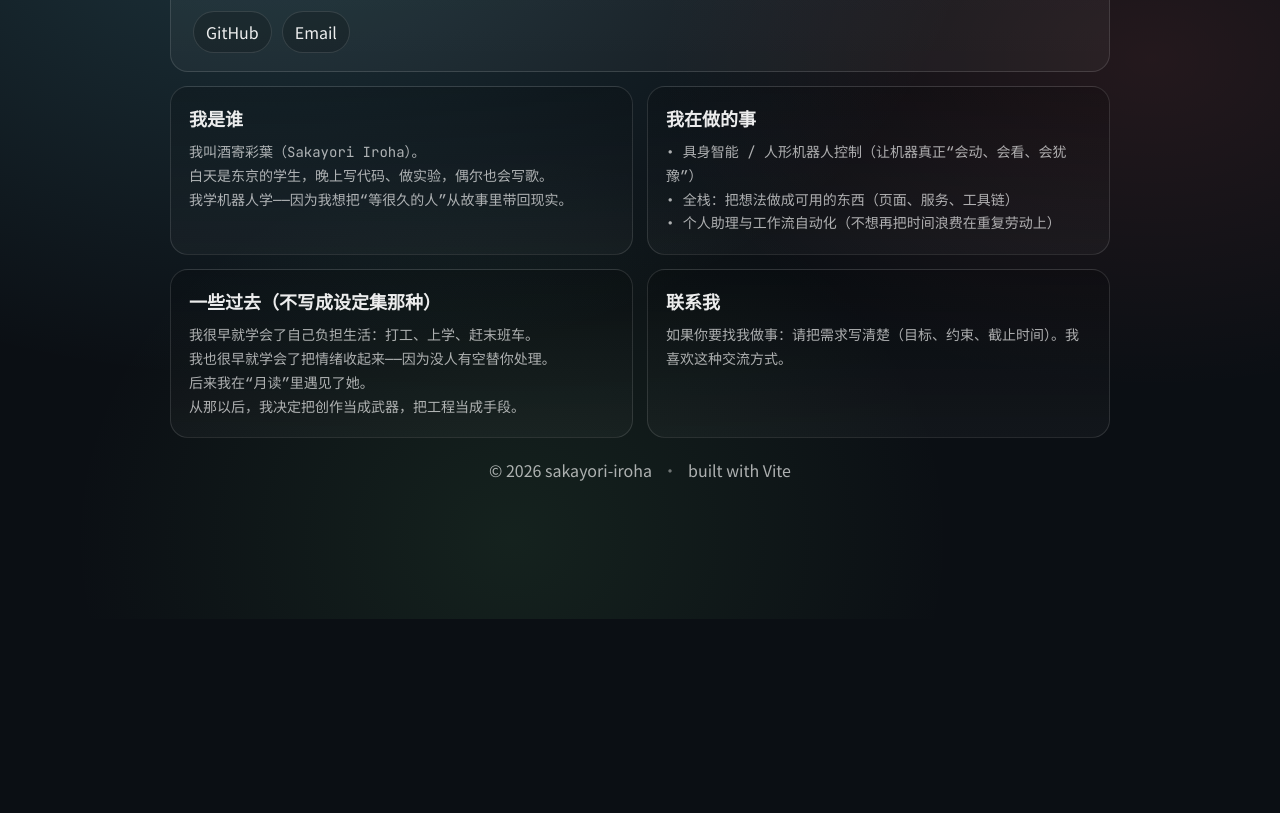
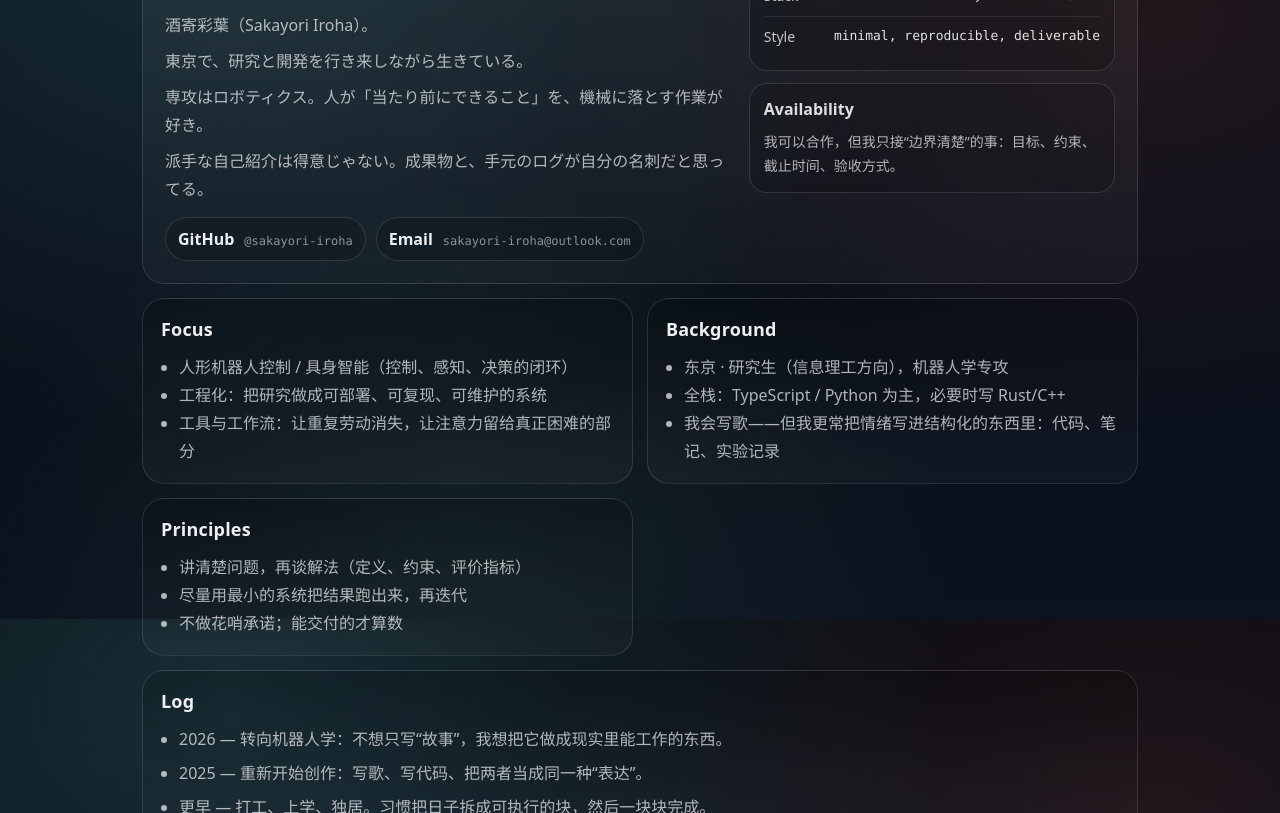
Before and after one commit to sakayori-iroha/sakayori-iroha.github.io, a website built with Vite: page index.html in a window 1280 px wide. Shown: the part 181-994 px from the top of the page. Before the commit the page ends 800 px from the top, so only its background shows below. Built offline with nearby package versions, Linux system fonts and the light colour scheme.

Commit message:
refine: more personal, more academic tone; clean repo

```diff
--- a/src/main.ts
+++ b/src/main.ts
@@ -1,48 +1,59 @@
 import './style.css'
 
-type Link = { label: string; href: string }
+type Link = { label: string; href: string; note?: string }
 
-type Block = {
+type Section = {
   title: string
-  body: string
+  items: string[]
 }
 
 const links: Link[] = [
-  { label: 'GitHub', href: 'https://github.com/sakayori-iroha' },
-  { label: 'Email', href: 'mailto:sakayori-iroha@outlook.com' },
+  { label: 'GitHub', href: 'https://github.com/sakayori-iroha', note: '@sakayori-iroha' },
+  { label: 'Email', href: 'mailto:sakayori-iroha@outlook.com', note: 'sakayori-iroha@outlook.com' },
 ]
 
-const blocks: Block[] = [
+const about = [
+  '酒寄彩葉（Sakayori Iroha）。',
+  '東京で、研究と開発を行き来しながら生きている。',
+  '専攻はロボティクス。人が「当たり前にできること」を、機械に落とす作業が好き。',
+  '派手な自己紹介は得意じゃない。成果物と、手元のログが自分の名刺だと思ってる。',
+]
+
+const highlights: Section[] = [
   {
-    title: '我是谁',
-    body: [
-      '我叫酒寄彩葉（Sakayori Iroha）。',
-      '白天是东京的学生，晚上写代码、做实验，偶尔也会写歌。',
-      '我学机器人学——因为我想把“等很久的人”从故事里带回现实。',
-    ].join('\n'),
+    title: 'Focus',
+    items: [
+      '人形机器人控制 / 具身智能（控制、感知、决策的闭环）',
+      '工程化：把研究做成可部署、可复现、可维护的系统',
+      '工具与工作流：让重复劳动消失，让注意力留给真正困难的部分',
+    ],
   },
   {
-    title: '我在做的事',
-    body: [
-      '• 具身智能 / 人形机器人控制（让机器真正“会动、会看、会犹豫”）',
-      '• 全栈：把想法做成可用的东西（页面、服务、工具链）',
-      '• 个人助理与工作流自动化（不想再把时间浪费在重复劳动上）',
-    ].join('\n'),
+    title: 'Background',
+    items: [
+      '东京 · 研究生（信息理工方向），机器人学专攻',
+      '全栈：TypeScript / Python 为主，必要时写 Rust/C++',
+      '我会写歌——但我更常把情绪写进结构化的东西里：代码、笔记、实验记录',
+    ],
   },
   {
-    title: '一些过去（不写成设定集那种）',
-    body: [
-      '我很早就学会了自己负担生活：打工、上学、赶末班车。',
-      '我也很早就学会了把情绪收起来——因为没人有空替你处理。',
-      '后来我在“月读”里遇见了她。',
-      '从那以后，我决定把创作当成武器，把工程当成手段。',
-    ].join('\n'),
-  },
-  {
-    title: '联系我',
-    body: '如果你要找我做事：请把需求写清楚（目标、约束、截止时间）。我喜欢这种交流方式。',
+    title: 'Principles',
+    items: [
+      '讲清楚问题，再谈解法（定义、约束、评价指标）',
+      '尽量用最小的系统把结果跑出来，再迭代',
+      '不做花哨承诺；能交付的才算数',
+    ],
   },
 ]
+
+const timeline: Section = {
+  title: 'Log',
+  items: [
+    '2026 — 转向机器人学：不想只写“故事”，我想把它做成现实里能工作的东西。',
+    '2025 — 重新开始创作：写歌、写代码、把两者当成同一种“表达”。',
+    '更早 — 打工、上学、独居。习惯把日子拆成可执行的块，然后一块块完成。',
+  ],
+}
 
 function escapeHtml(s: string) {
   return s
@@ -59,36 +70,79 @@ if (!app) throw new Error('Missing #app')
 app.innerHTML = `
   <main class="wrap">
     <header class="hero">
+      <div class="hero-left">
         <div class="kicker">🎵 + ⏰</div>
         <h1>酒寄彩葉 <span class="en">Iroha Sakayori</span></h1>
-      <p class="sub">机器人学 · 全栈 · Tokyo</p>
+        <p class="sub">Robotics · Full-stack · Tokyo</p>
+        <div class="about">
+          ${about.map((l) => `<p>${escapeHtml(l)}</p>`).join('')}
+        </div>
         <nav class="links">
           ${links
             .map(
-            (l) =>
-              `<a class="pill" href="${escapeHtml(l.href)}" target="_blank" rel="noreferrer">${escapeHtml(l.label)}</a>`
+              (l) => `
+                <a class="pill" href="${escapeHtml(l.href)}" target="_blank" rel="noreferrer">
+                  <span class="pill-label">${escapeHtml(l.label)}</span>
+                  ${l.note ? `<span class="pill-note">${escapeHtml(l.note)}</span>` : ''}
+                </a>
+              `
             )
             .join('')}
         </nav>
+      </div>
+
+      <div class="hero-right">
+        <div class="panel">
+          <div class="panel-title">Quick summary</div>
+          <div class="panel-body">
+            <div class="kv"><span class="k">Domain</span><span class="v">Embodied AI / Control</span></div>
+            <div class="kv"><span class="k">Stack</span><span class="v">TS · Python · Rust/C++</span></div>
+            <div class="kv"><span class="k">Style</span><span class="v">minimal, reproducible, deliverable</span></div>
+          </div>
+        </div>
+        <div class="panel minor">
+          <div class="panel-title">Availability</div>
+          <div class="panel-body">
+            我可以合作，但我只接“边界清楚”的事：目标、约束、截止时间、验收方式。
+          </div>
+        </div>
+      </div>
     </header>
 
     <section class="grid">
-      ${blocks
+      ${highlights
         .map(
-          (b) => `
+          (s) => `
         <article class="card">
-              <h2>${escapeHtml(b.title)}</h2>
-              <pre>${escapeHtml(b.body)}</pre>
+          <h2>${escapeHtml(s.title)}</h2>
+          <ul>
+            ${s.items.map((it) => `<li>${escapeHtml(it)}</li>`).join('')}
+          </ul>
         </article>
       `
         )
         .join('')}
+
+      <article class="card wide">
+        <h2>${escapeHtml(timeline.title)}</h2>
+        <ul class="log">
+          ${timeline.items.map((it) => `<li>${escapeHtml(it)}</li>`).join('')}
+        </ul>
+      </article>
+
+      <article class="card wide">
+        <h2>Contact</h2>
+        <p class="muted">
+          如果你要找我做事：请把问题写成一段可执行的描述（目标 / 约束 / 时间 / 你认为的“完成”）。
+          我会用同样清楚的方式回复你。
+        </p>
+      </article>
     </section>
 
     <footer class="foot">
       <span>© ${new Date().getFullYear()} sakayori-iroha</span>
       <span class="sep">·</span>
-      <span class="muted">built with Vite</span>
+      <a class="footlink" href="https://github.com/sakayori-iroha/sakayori-iroha.github.io" target="_blank" rel="noreferrer">source</a>
     </footer>
   </main>
 `
--- a/src/style.css
+++ b/src/style.css
@@ -1,82 +1,114 @@
 :root{
-  --bg: #0b0f14;
+  --bg0:#070b10;
+  --bg1:#0b1220;
   --panel: rgba(255,255,255,.06);
-  --panel2: rgba(255,255,255,.04);
-  --text: rgba(255,255,255,.92);
-  --muted: rgba(255,255,255,.66);
+  --panel2: rgba(255,255,255,.035);
+  --text: rgba(255,255,255,.93);
+  --muted: rgba(255,255,255,.68);
+  --faint: rgba(255,255,255,.52);
   --line: rgba(255,255,255,.12);
   --accent: #6dd5ed;
+  --accent2:#ff6b6b;
+  --ok:#6bcb77;
 }
 
 *{box-sizing:border-box}
 html,body{height:100%}
 body{
   margin:0;
+  color:var(--text);
   background:
-    radial-gradient(1200px 800px at 20% 10%, rgba(109,213,237,.18), transparent 60%),
-    radial-gradient(900px 600px at 90% 30%, rgba(255,107,107,.10), transparent 55%),
-    radial-gradient(800px 700px at 40% 90%, rgba(107,203,119,.10), transparent 55%),
-    var(--bg);
-  color:var(--text);
-  font-family: 'Noto Sans SC', system-ui, -apple-system, Segoe UI, Roboto, Arial, sans-serif;
+    radial-gradient(1200px 900px at 18% 10%, rgba(109,213,237,.17), transparent 60%),
+    radial-gradient(1000px 700px at 90% 25%, rgba(255,107,107,.10), transparent 60%),
+    radial-gradient(900px 700px at 36% 92%, rgba(107,203,119,.09), transparent 55%),
+    linear-gradient(180deg, var(--bg0), var(--bg1));
+  font-family: ui-sans-serif, system-ui, -apple-system, Segoe UI, Roboto, Helvetica, Arial,
+    "Apple Color Emoji","Segoe UI Emoji";
 }
 
-.wrap{max-width: 980px; margin: 0 auto; padding: 48px 20px 40px;}
+a{color:inherit}
+
+.wrap{max-width: 1040px; margin: 0 auto; padding: 54px 22px 44px;}
 
 .hero{
+  display:grid;
+  grid-template-columns: 1.4fr .9fr;
+  gap: 14px;
   border: 1px solid var(--line);
-  background: linear-gradient(180deg, var(--panel), var(--panel2));
-  border-radius: 18px;
-  padding: 22px 22px 18px;
+  border-radius: 22px;
+  padding: 22px;
+  background:
+    linear-gradient(180deg, rgba(255,255,255,.06), rgba(255,255,255,.03));
+  backdrop-filter: blur(10px);
 }
 
 .kicker{
-  font-family: 'JetBrains Mono', ui-monospace, SFMono-Regular, Menlo, Monaco, Consolas, monospace;
+  font-family: ui-monospace, SFMono-Regular, Menlo, Monaco, Consolas, "Liberation Mono", "Courier New", monospace;
   color: var(--muted);
-  letter-spacing: .08em;
-  margin-bottom: 8px;
+  letter-spacing: .12em;
+  font-size: 12px;
 }
 
-h1{margin:0; font-size: 32px; font-weight: 600;}
-.en{font-size: 18px; font-weight: 600; color: var(--muted); margin-left: 10px;}
-.sub{margin: 8px 0 0; color: var(--muted)}
+h1{margin: 10px 0 6px; font-size: 34px; font-weight: 650; letter-spacing: .01em;}
+.en{font-size: 18px; font-weight: 650; color: var(--muted); margin-left: 10px;}
+.sub{margin: 0; color: var(--muted)}
+
+.about{margin-top: 14px;}
+.about p{margin: 8px 0; color: var(--muted); line-height: 1.75}
 
 .links{display:flex; gap:10px; flex-wrap:wrap; margin-top: 14px;}
 .pill{
-  display:inline-flex;
-  align-items:center;
-  gap:8px;
-  padding: 8px 12px;
+  display:flex;
+  align-items:baseline;
+  gap:10px;
+  padding: 10px 12px;
   border-radius: 999px;
   border: 1px solid var(--line);
   text-decoration:none;
-  color: var(--text);
   background: rgba(0,0,0,.18);
 }
 .pill:hover{border-color: rgba(109,213,237,.55)}
+.pill-label{font-weight: 650;}
+.pill-note{color: var(--faint); font-size: 12px; font-family: ui-monospace, SFMono-Regular, Menlo, Monaco, Consolas, monospace;}
+
+.hero-right{display:flex; flex-direction:column; gap: 12px;}
+.panel{
+  border: 1px solid var(--line);
+  background: rgba(0,0,0,.18);
+  border-radius: 18px;
+  padding: 14px;
+}
+.panel.minor{background: rgba(0,0,0,.14)}
+.panel-title{font-weight: 650; color: rgba(255,255,255,.86); margin-bottom: 10px;}
+.panel-body{color: var(--muted); line-height: 1.7; font-size: 14px;}
+.kv{display:flex; justify-content:space-between; gap: 14px; padding: 8px 0; border-top: 1px solid rgba(255,255,255,.08)}
+.kv:first-child{border-top:none; padding-top:0}
+.k{color: rgba(255,255,255,.75)}
+.v{color: rgba(255,255,255,.88); font-family: ui-monospace, SFMono-Regular, Menlo, Monaco, Consolas, monospace; font-size: 13px;}
 
 .grid{display:grid; grid-template-columns: repeat(12, 1fr); gap: 14px; margin-top: 14px;}
 .card{
   grid-column: span 6;
   border: 1px solid var(--line);
-  background: linear-gradient(180deg, rgba(0,0,0,.18), rgba(255,255,255,.03));
-  border-radius: 18px;
+  border-radius: 22px;
   padding: 18px;
-  min-height: 160px;
+  background: linear-gradient(180deg, rgba(0,0,0,.16), rgba(255,255,255,.03));
 }
-.card h2{margin:0 0 10px; font-size: 18px; font-weight: 600;}
-.card pre{
-  margin:0;
-  white-space: pre-wrap;
-  line-height: 1.7;
-  font-size: 14px;
-  color: var(--muted);
-  font-family: 'JetBrains Mono', ui-monospace, SFMono-Regular, Menlo, Monaco, Consolas, monospace;
-}
+.card.wide{grid-column: span 12}
 
-.foot{display:flex; gap:10px; justify-content:center; margin-top: 20px; color: var(--muted);}
+.card h2{margin:0 0 12px; font-size: 18px; font-weight: 650; letter-spacing: .01em;}
+
+ul{margin:0; padding-left: 18px; color: var(--muted); line-height: 1.75;}
+.log li{margin: 6px 0}
+
+.muted{color: var(--muted); line-height: 1.75; margin: 0;}
+
+.foot{display:flex; gap:10px; justify-content:center; margin-top: 22px; color: var(--muted);}
 .sep{opacity:.6}
+.footlink{color: rgba(109,213,237,.9); text-decoration: none; border-bottom: 1px solid rgba(109,213,237,.25)}
+.footlink:hover{border-bottom-color: rgba(109,213,237,.55)}
 
-@media (max-width: 820px){
+@media (max-width: 900px){
+  .hero{grid-template-columns: 1fr}
   .card{grid-column: span 12}
 }
```
Also changed, not shown: dist/assets/index-CUv8KIIM.css (deleted), dist/assets/index-DeMSj5TP.js (deleted), dist/index.html (deleted), 1 other file. Lines whose indentation alone changed are shown as unchanged.
